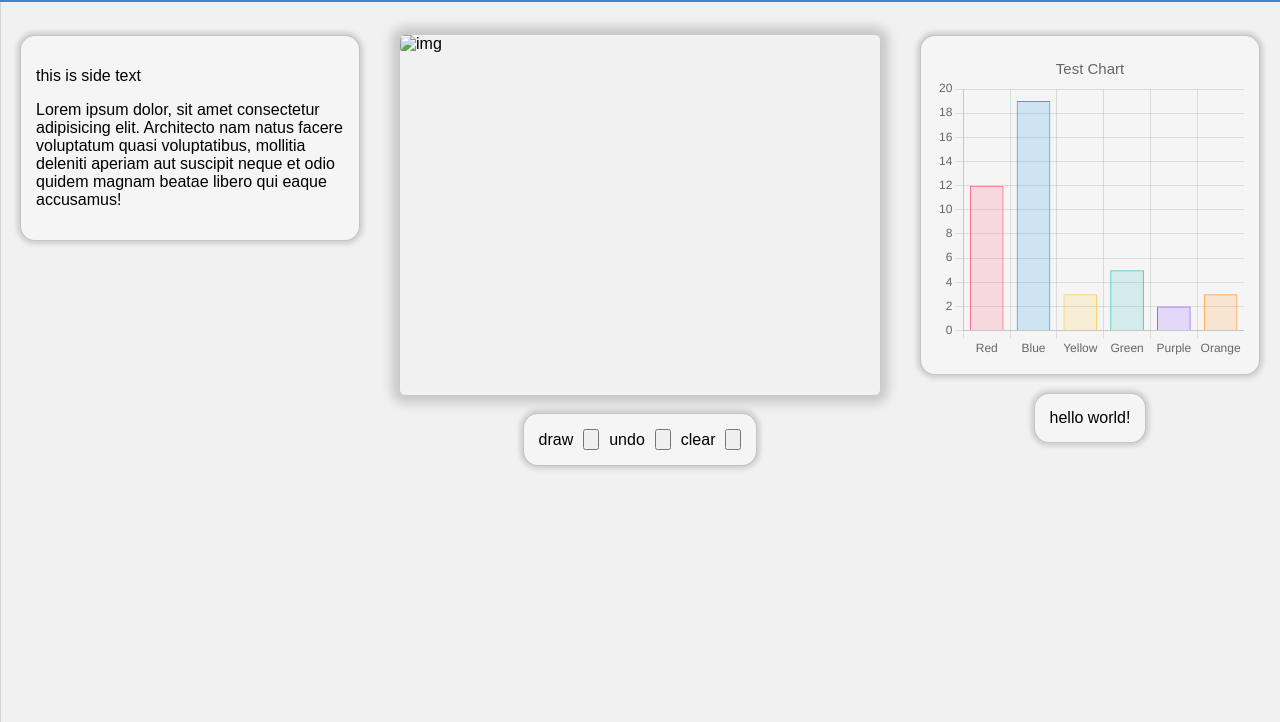
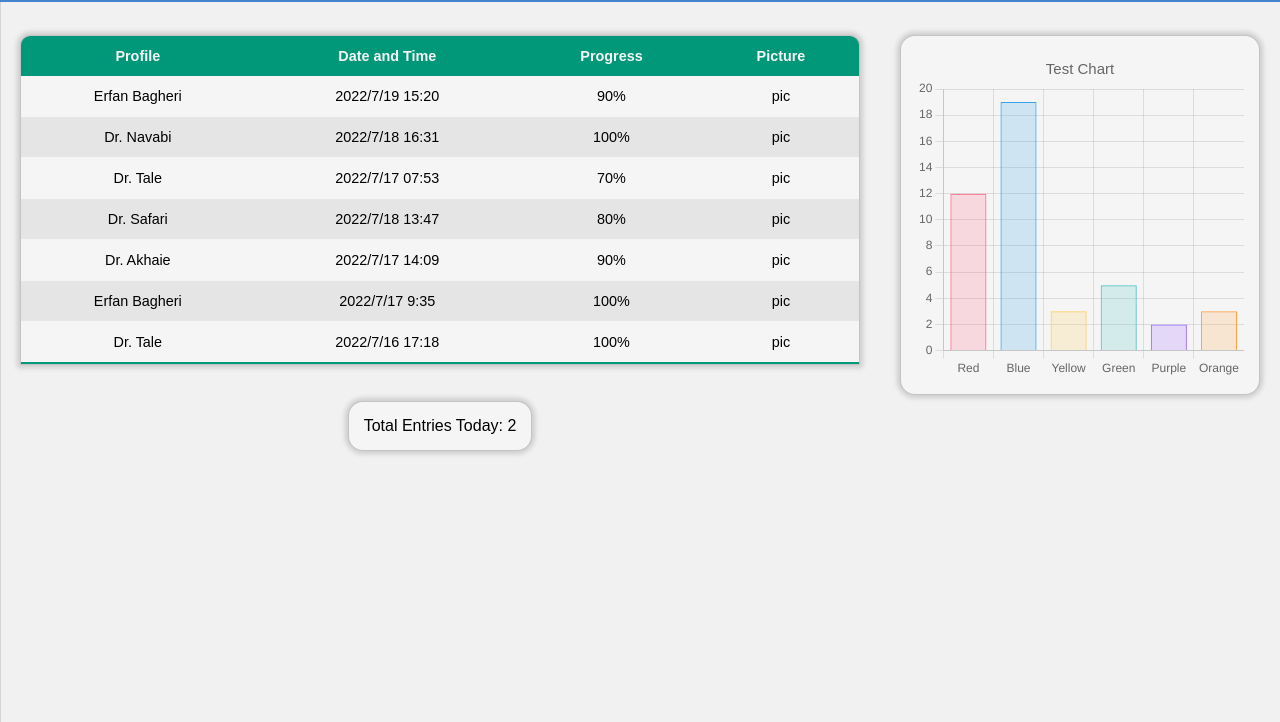
Before and after one commit to erfanbsoula/Taarlab-Web, a plain HTML site: page index.html in a window 1280 px wide. Shown: the part 78-800 px from the top of the page. Drawn offline with Linux system fonts and the light colour scheme.

Commit message:
edit html add table and psudo data

```diff
--- a/index.html
+++ b/index.html
@@ -1,7 +1,7 @@
 <!DOCTYPE html>
 <html>
 <head>
-   <title>ESP32</title>
+   <title>HWM</title>
    <meta name="viewport" content="width=device-width, initial-scale=1.0">
    <link rel="icon" type="image/x-icon" href="favicon.ico">
    <link rel="stylesheet" href="styles.css">
@@ -13,7 +13,7 @@
       <div id="sidebar-top"></div>
       <div id="sidebar-content-container">
          <div class="row-flex center" id="sidebar-title-container">
-            <h2 id="sidebar-title">IBMCO</h2>
+            <h2 id="sidebar-title">TAARLAB</h2>
          </div>
          <br>
          <nav id="navbar">
@@ -29,45 +29,79 @@
          <div class="width-full row-flex center">
             <h2 class="center-text" id="heading">Device Setup</h2>
          </div>
+         <img src="./search.png" alt="icon" id="search-img">
          <img src="ai.png" alt="icon" id="logo-img">
       </header>
       <main class="width-full">
          <div class="row-flex space-top">
-            <div class="width-full align-self-2start margin-sides column-flex center">
+            <div class="align-self-2start margin-sides column-flex center" style="width: 70%;">
                <br>
+               <div class="card width-full" style="padding: 0px; overflow: hidden; border-radius: 10px 10px 0 0;">
+                  <table class="styled-table width-full" style="margin: 0px;">
+                     <thead>
+                        <tr>
+                           <th>Profile</th>
+                           <th>Date and Time</th>
+                           <th>Progress</th>
+                           <th>Picture</th>
+                        </tr>
+                     </thead>
+                     <tbody>
+                        <tr>
+                           <td>Erfan Bagheri</td>
+                           <td>2022/7/19 15:20</td>
+                           <td>90%</td>
+                           <td>pic</td>
+                        </tr>
+                        <tr>
+                           <td>Dr. Navabi</td>
+                           <td>2022/7/18 16:31</td>
+                           <td>100%</td>
+                           <td>pic</td>
+                        </tr>
+                        <tr>
+                           <td>Dr. Tale</td>
+                           <td>2022/7/17 07:53</td>
+                           <td>70%</td>
+                           <td>pic</td>
+                        </tr>
+                        <tr>
+                           <td>Dr. Safari</td>
+                           <td>2022/7/18 13:47</td>
+                           <td>80%</td>
+                           <td>pic</td>
+                        </tr>
+                        <tr>
+                           <td>Dr. Akhaie</td>
+                           <td>2022/7/17 14:09</td>
+                           <td>90%</td>
+                           <td>pic</td>
+                        </tr>
+                        <tr>
+                           <td>Erfan Bagheri</td>
+                           <td>2022/7/17 9:35</td>
+                           <td>100%</td>
+                           <td>pic</td>
+                        </tr>
+                        <tr>
+                           <td>Dr. Tale</td>
+                           <td>2022/7/16 17:18</td>
+                           <td>100%</td>
+                           <td>pic</td>
+                        </tr>
+                     </tbody>
+                  </table>
+               </div>
+               <br><br>
                <div class="card">
-                  <p>this is side text</p>
-                  <p>Lorem ipsum dolor, sit amet consectetur adipisicing elit. Architecto nam natus facere voluptatum quasi voluptatibus, mollitia deleniti aperiam aut suscipit neque et odio quidem magnam beatae libero qui eaque accusamus!</p>
+                  Total Entries Today: 2
                </div>
             </div>
-            <div class="column-flex center align-self-2start margin-sides">
-               <br>
-               <div id="camera-canvas">
-                  <img src="./320x240.jpg" alt="img" id="camera-img">
-               </div>
-               <br>
-               <div class="card row-flex center">
-                  <div class="row-flex">
-                     <div>draw</div>
-                     <button id="button-draw" class="space-left"><img src="./pencil.png" alt=""></button>
-                  </div>
-                  <div class="row-flex space-left">
-                     <div>undo</div>
-                     <button id="button-undo" class="space-left"><img src="./undo.png" alt=""></button>
-                  </div>
-                  <div class="row-flex space-left">
-                     <div>clear</div>
-                     <button id="button-clear" class="space-left"><img src="./delete.png" alt=""></button>
-                  </div>
-               </div>
-            </div>
-            <div class="width-full align-self-2start margin-sides column-flex center">
+            <div class="align-self-2start margin-sides column-flex center" style="width: 30%;">
                <br>
                <div class="width-full card">
                   <canvas id="myChart" style="width: 200px; height: 200px; max-width: 100%;"></canvas>
                </div>
-               <br>
-               <div class="card">hello world!</div>
             </div>
          </div>
       </main>
--- a/styles.scss
+++ b/styles.scss
@@ -163,6 +163,12 @@ header {
 
     // ****************************************
     #logo-img {
+        max-height: 50px;
+        margin: 5px;
+        filter: invert(95%);
+    }
+
+    #search-img {
         max-height: 50px;
         margin: 5px;
         filter: invert(95%);
@@ -356,27 +362,28 @@ main {
 
     thead tr {
         background-color: #009879;
-        color: #ffffff;
+        color: $FOREGROUND_WHITE;
         text-align: left;
     }
 
     th, td {
         padding: 12px 15px;
+        text-align: center;
     }
 
     tbody tr {
-        border-bottom: 1px solid #dddddd;
+        border-bottom: 1px solid $FOREGROUND_WHITE;
     }
 
     tbody tr:nth-of-type(even) {
-        background-color: #f3f3f3;
+        background-color: $BAKCGROUND2;
     }
 
     tbody tr:last-of-type {
         border-bottom: 2px solid #009879;
     }
 
-    tbody tr.active-row {
+    tbody .active-row {
         font-weight: bold;
         color: #009879;
     }
```
Also changed, not shown: search.png (added), styles.css, 1 other file.
